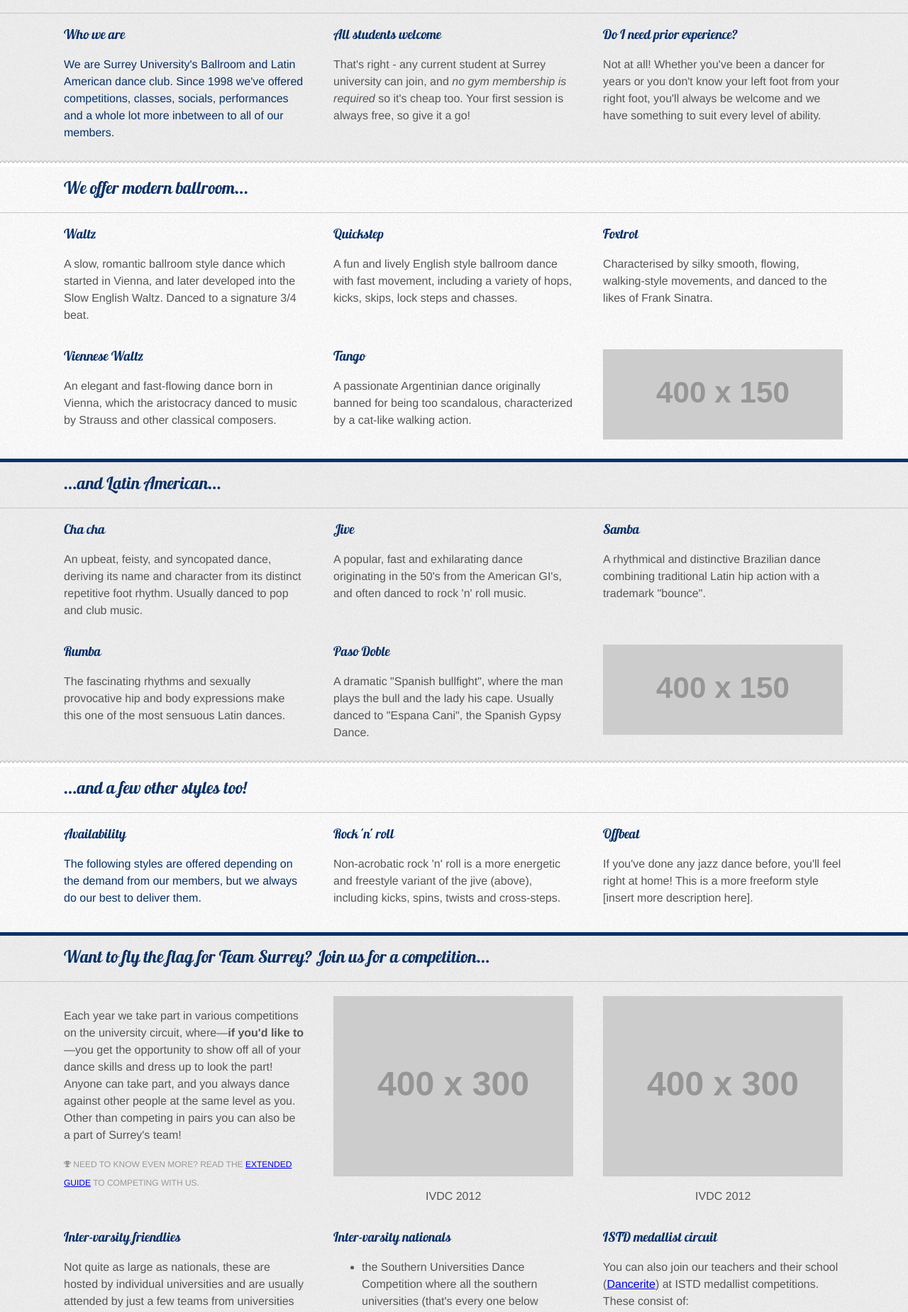
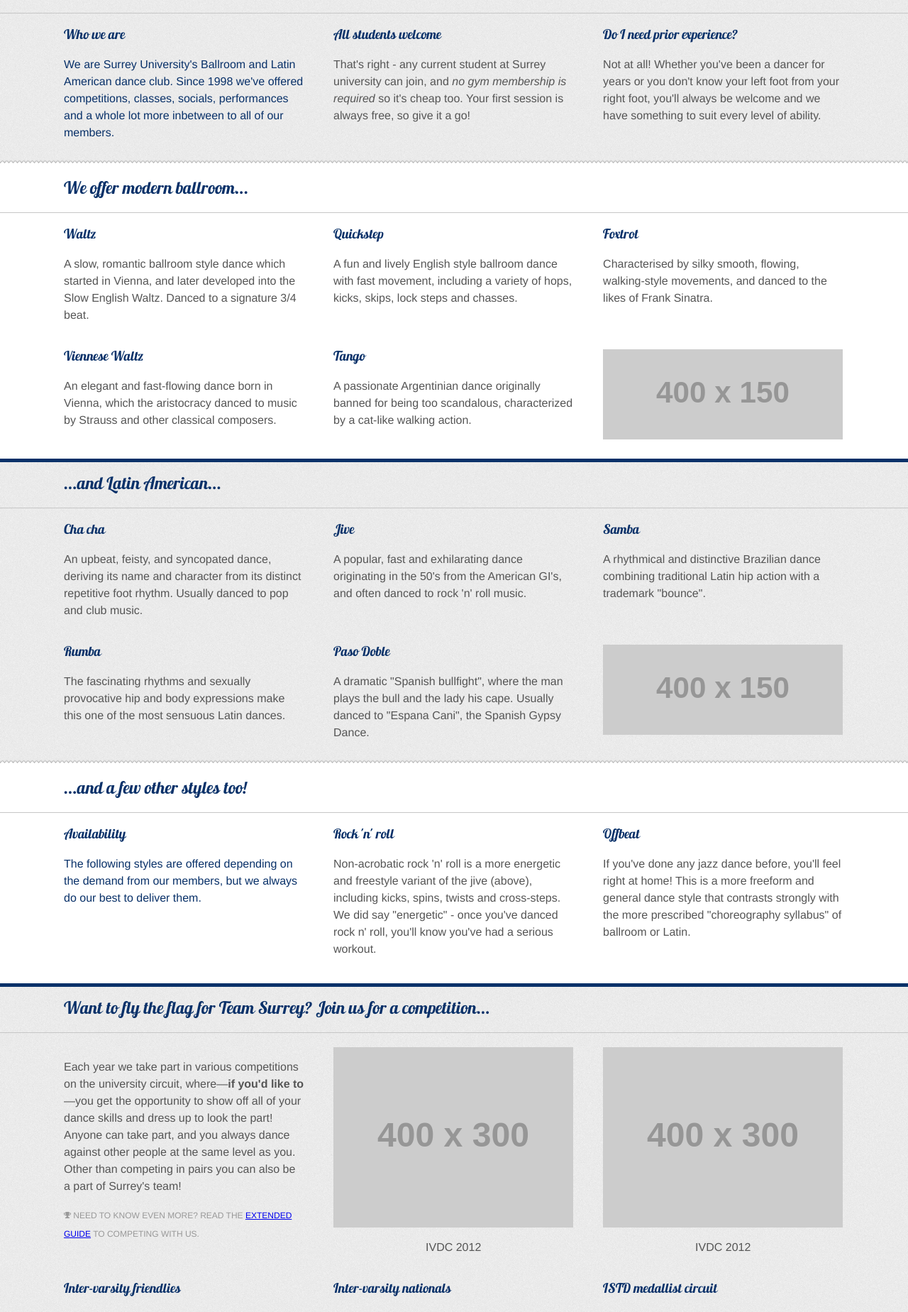
Before and after one commit to surreybldc/surreybldc.github.com, a Jekyll site: the page built from index.html, in a window 1280 px wide. Shown: the part 666-2514 px from the top of the page at 71% size. Built offline with Jekyll 4.4.1, drawn with Linux system fonts in a browser that asks for light colours.

Commit message:
Add offbeat description

```diff
--- a/css/styles.css
+++ b/css/styles.css
@@ -104,6 +104,9 @@ header h1 {
   background-color: rgba(0, 0, 0, 0.05);
   background-position: /*left top, */left bottom;
   border-top: 5px solid #093169;
+}
+.spiel section:nth-child(even) {
+  background-color: white;
 }
 .hero-unit {
   background-image: url("/img/montage-web.jpg");
--- a/index.html
+++ b/index.html
@@ -102,11 +102,11 @@ layout: default
       </div>
       <div class="fourcol">
         <h3>Rock 'n' roll</h3>
-        <p>Non-acrobatic rock 'n' roll is a more energetic and freestyle variant of the jive (above), including kicks, spins, twists and cross-steps.</p>
+        <p>Non-acrobatic rock 'n' roll is a more energetic and freestyle variant of the jive (above), including kicks, spins, twists and cross-steps. We did say "energetic" - once you've danced rock n' roll, you'll know you've had a serious workout.</p>
       </div>
       <div class="fourcol last">
         <h3>Offbeat</h3>
-        <p>If you've done any jazz dance before, you'll feel right at home! This is a more freeform style [insert more description here].</p>
+        <p>If you've done any jazz dance before, you'll feel right at home! This is a more freeform and general dance style that contrasts strongly with the more prescribed "choreography syllabus" of ballroom or Latin.</p>
       </div>
     </div>
   </section>
```
Also changed, not shown: 2 other files.
